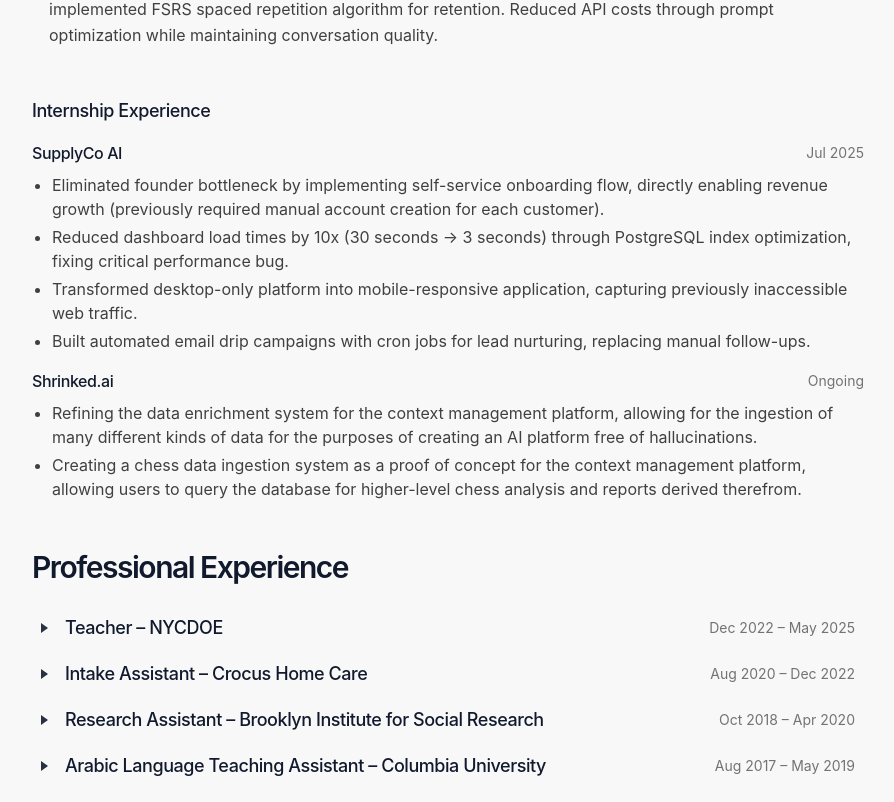
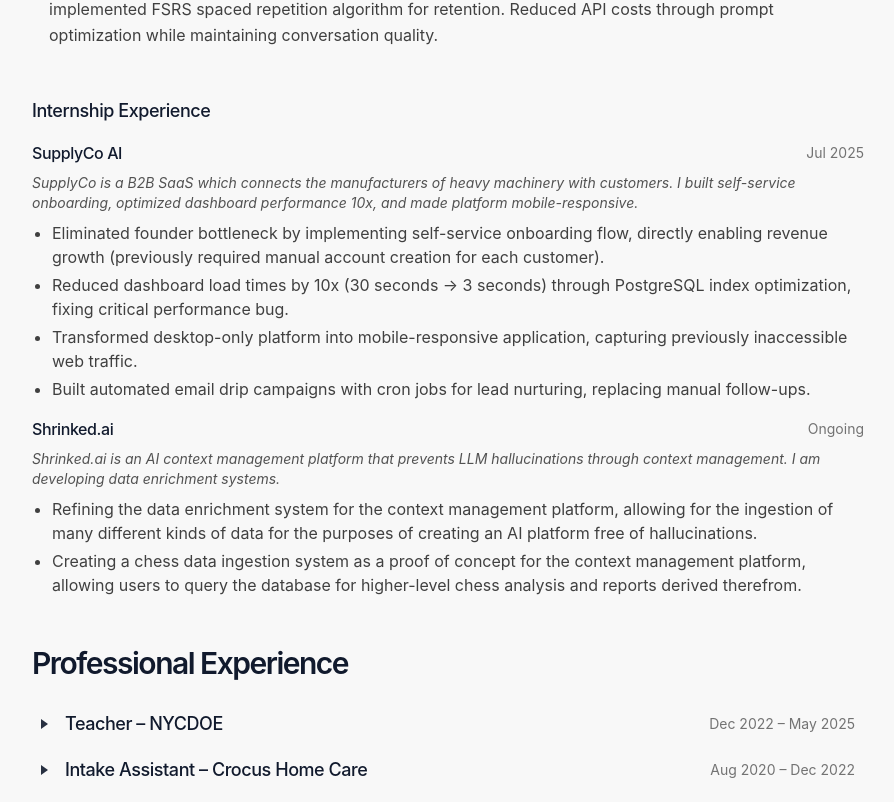
Before and after one commit to ostsam/portfolioAndBlog, a Next.js app: page /work in a window 1280 px wide. Shown: the part 1233-2035 px from the top of the page, without its empty margins (48-942 px from the left). Built offline with nearby package versions, Linux system fonts and the light colour scheme.

Commit message:
resume 3

```diff
--- a/app/work/data/resume-data.ts
+++ b/app/work/data/resume-data.ts
@@ -96,6 +96,7 @@
 			{
 				company: "SupplyCo AI",
 				dates: "Jul 2025",
+				tldr: "SupplyCo is a B2B SaaS which connects the manufacturers of heavy machinery with customers. I built self-service onboarding, optimized dashboard performance 10x, and made platform mobile-responsive.",
 				responsibilities: [
 					"Eliminated founder bottleneck by implementing self-service onboarding flow, directly enabling revenue growth (previously required manual account creation for each customer).",
 					"Reduced dashboard load times by 10x (30 seconds → 3 seconds) through PostgreSQL index optimization, fixing critical performance bug.",
@@ -106,6 +107,7 @@
 			{
 				company: "Shrinked.ai",
 				dates: "Ongoing",
+				tldr: "Shrinked.ai is an AI context management platform that prevents LLM hallucinations through context management. I am developing data enrichment systems.",
 				responsibilities: [
 					"Refining the data enrichment system for the context management platform, allowing for the ingestion of many different kinds of data for the purposes of creating an AI platform free of hallucinations.",
 					"Creating a chess data ingestion system as a proof of concept for the context management platform, allowing users to query the database for higher-level chess analysis and reports derived therefrom.",
--- a/app/work/page.tsx
+++ b/app/work/page.tsx
@@ -361,6 +361,11 @@
 													{internship.dates}
 												</span>
 											</div>
+											{internship.tldr && (
+												<p className="text-sm text-neutral-600 dark:text-neutral-400 mb-2 italic">
+													{internship.tldr}
+												</p>
+											)}
 											<ul className="list-disc pl-5 space-y-1 text-neutral-700 dark:text-neutral-300">
 												{internship.responsibilities.map(
 													(responsibility, respIndex) => (
--- a/app/work/utils/pdf-generator.ts
+++ b/app/work/utils/pdf-generator.ts
@@ -336,6 +336,17 @@
 		resumeData.fractalAIAccelerator.internshipExperience.forEach(
 			(internship, index) => {
 				addJobHeader(internship.company, internship.dates, index === 0);
+
+				// Add tl;dr if available
+				if (internship.tldr) {
+					setFont("small");
+					pdf.setTextColor(colors.muted);
+					currentY = addText(internship.tldr, margin + 8, currentY, {
+						maxWidth: contentWidth - 8,
+					});
+					currentY += 8;
+				}
+
 				internship.responsibilities.forEach((responsibility) => {
 					addBulletPoint(responsibility);
 				});
```
